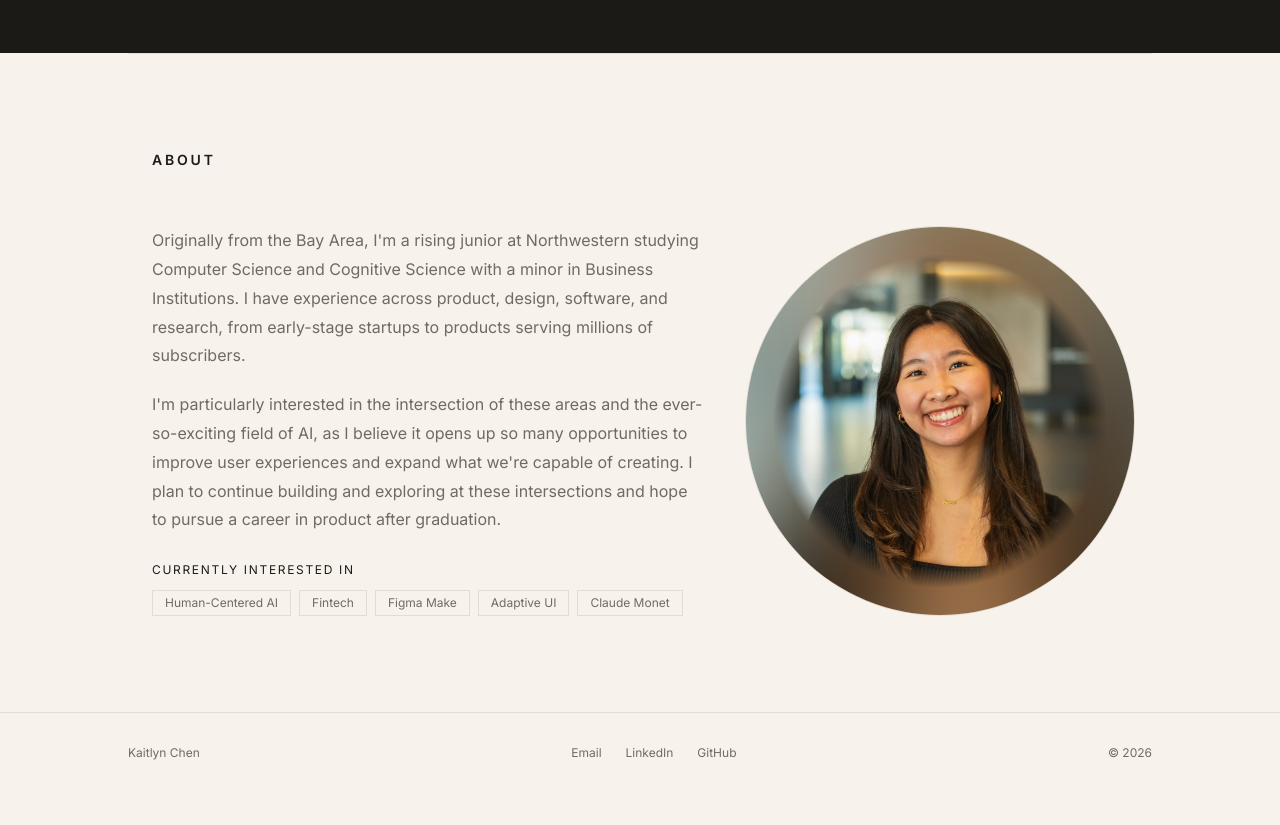
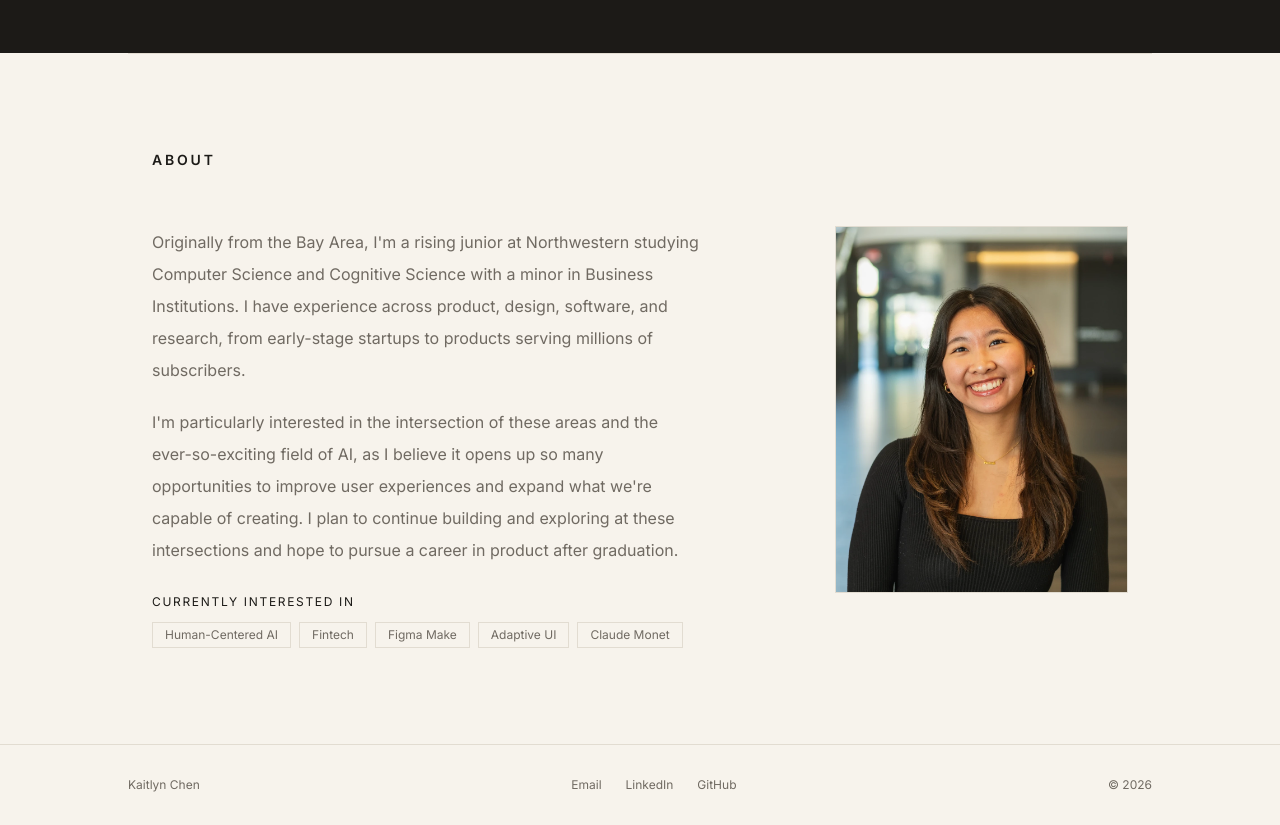
Before and after one commit to kaitlync31/portfolio, a Next.js app: page / in a window 1280 px wide. Shown: the part 5040-5865 px from the top of the page. Before the commit the page ends 5833 px from the top, so only its background shows below. Built offline with nearby package versions, Linux system fonts and the light colour scheme.

Commit message:
About: revert portrait to original rectangle
Co-Authored-By: Claude Sonnet 5 <noreply@anthropic.com>

```diff
--- a/src/components/About.tsx
+++ b/src/components/About.tsx
@@ -11,8 +11,8 @@ const INTERESTS = [
 export default function About() {
   return (
     <Section id="about" title="About">
-      <div className="grid gap-12 sm:grid-cols-12 sm:gap-x-10">
-        <div className="space-y-5 font-sans text-base leading-[1.8rem] text-stone sm:col-span-7">
+      <div className="grid gap-12 sm:grid-cols-12">
+        <div className="space-y-5 font-sans text-base leading-8 text-stone sm:col-span-7">
           <p>
             Originally from the Bay Area, I&apos;m a rising junior at
             Northwestern studying Computer Science and Cognitive Science
@@ -44,21 +44,13 @@ export default function About() {
             </ul>
           </div>
         </div>
-        <div className="mx-auto w-full max-w-[16rem] sm:col-span-5 sm:col-start-8 sm:mx-0 sm:max-w-none lg:self-stretch">
-          <div className="relative aspect-square w-full overflow-hidden rounded-full border border-line lg:h-full lg:w-auto">
-            {/* Blurred backdrop fills the edges so the portrait can sit zoomed out */}
-            {/* eslint-disable-next-line @next/next/no-img-element */}
-            <img
-              src="/portrait.jpg"
-              alt=""
-              aria-hidden="true"
-              className="absolute inset-0 h-full w-full scale-150 object-cover object-[50%_25%] blur-2xl"
-            />
+        <div className="sm:col-span-4 sm:col-start-9">
+          <div className="aspect-[4/5] w-full overflow-hidden border border-line">
             {/* eslint-disable-next-line @next/next/no-img-element */}
             <img
               src="/portrait.jpg"
               alt="Portrait of Kaitlyn Chen"
-              className="relative h-full w-full scale-[0.86] object-cover object-[50%_25%] [mask-image:radial-gradient(closest-side,#000_88%,transparent)]"
+              className="h-full w-full object-cover"
             />
           </div>
         </div>
```
